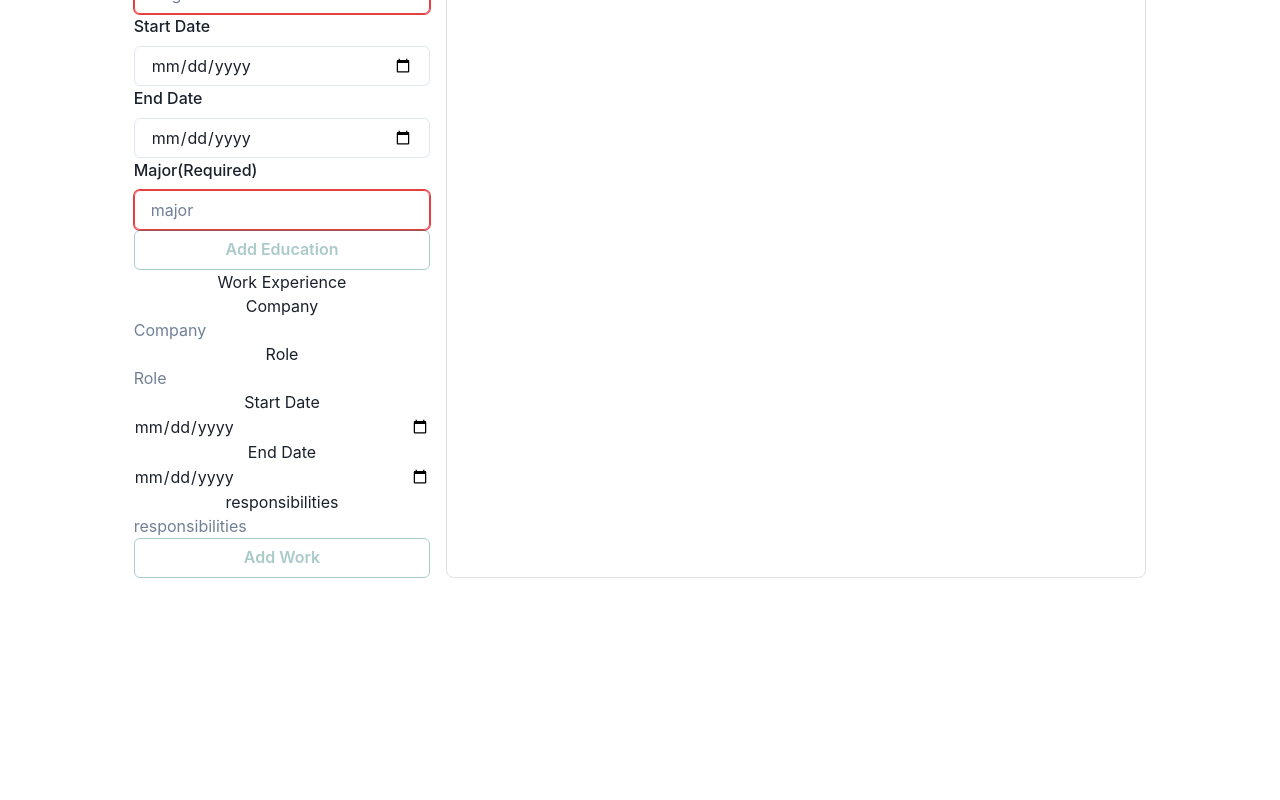
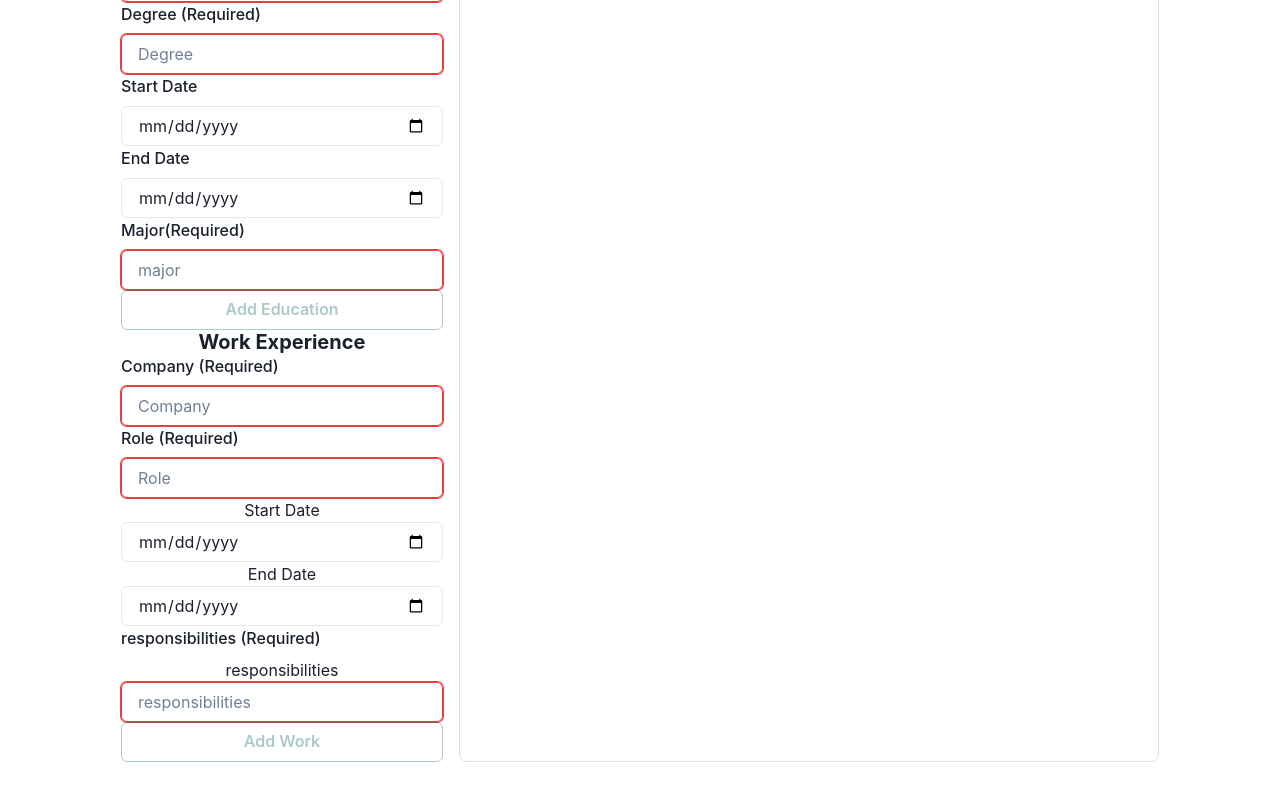
Before and after one commit to angelr1076/React-CV-App, a React (Vite) app: page / in a window 1280 px wide. Shown: the part 658-1458 px from the top of the page. Before the commit the page ends 1268 px from the top, so only its background shows below. Built offline with nearby package versions, Linux system fonts and the light colour scheme.

Commit message:
Added Box component to Form components and App

```diff
--- a/src/assets/styles/style.css
+++ b/src/assets/styles/style.css
@@ -17,18 +17,18 @@
   -webkit-text-size-adjust: 100%;
 }
 
+body {
+  margin: 0;
+  display: flex;
+  min-width: 320px;
+  min-height: 100vh;
+}
+
 #root {
   max-width: 1280px;
   margin: 0 auto;
   padding: 2rem;
   text-align: center;
-}
-
-body {
-  margin: 0;
-  display: flex;
-  min-width: 320px;
-  min-height: 100vh;
 }
 
 .main {
--- a/src/components/GeneralInfoForm.jsx
+++ b/src/components/GeneralInfoForm.jsx
@@ -1,7 +1,6 @@
 import { useState } from 'react';
 import { FormLabel, Input } from '@chakra-ui/react';
-import { Button } from '@chakra-ui/react';
-import { Heading } from '@chakra-ui/react';
+import { Box, Heading, Text, Button } from '@chakra-ui/react';
 import PropTypes from 'prop-types';
 
 function GeneralInfoForm({ addGeneralInfo }) {
@@ -34,7 +33,7 @@ function GeneralInfoForm({ addGeneralInfo }) {
   const lnameError = formData.lname === '';
 
   return (
-    <div>
+    <Box p={5} borderRadius='5'>
       <Heading as='h3' size='md' noOfLines={1}>
         Personal Details
       </Heading>
@@ -106,7 +105,7 @@ function GeneralInfoForm({ addGeneralInfo }) {
           Add Details
         </Button>
       </form>
-    </div>
+    </Box>
   );
 }
 
--- a/src/components/WorkExperienceForm.jsx
+++ b/src/components/WorkExperienceForm.jsx
@@ -1,5 +1,7 @@
 import { useState } from 'react';
+import { FormLabel, Input } from '@chakra-ui/react';
 import { Button } from '@chakra-ui/react';
+import { Heading } from '@chakra-ui/react';
 import PropTypes from 'prop-types';
 
 function WorkExperienceForm({ addWorkExperience }) {
@@ -28,31 +30,47 @@ function WorkExperienceForm({ addWorkExperience }) {
     });
   };
 
+  const companyError = formData.company === '';
+  const roleError = formData.role === '';
+  const responsibilitiesError = formData.responsibilities === '';
+
   return (
     <div>
-      <h3>Work Experience</h3>
+      <Heading as='h3' size='md' noOfLines={1}>
+        Work Experience
+      </Heading>
       <form className='info-form' onSubmit={handleSubmit}>
-        {/* form inputs */}
-        <label htmlFor='company'>Company</label>
-        <input
+        {/* form Inputs */}
+        {!companyError ? (
+          <FormLabel htmlFor='company'>Company</FormLabel>
+        ) : (
+          <FormLabel htmlFor='company'>Company (Required)</FormLabel> // Todo Required in red (later)
+        )}
+        <Input
           type='text'
           id='company'
           name='company'
           value={formData.company}
           onChange={handleChange}
           placeholder='Company'
+          isInvalid={companyError}
         />
-        <label htmlFor='role'>Role</label>
-        <input
+        {!roleError ? (
+          <FormLabel htmlFor='role'>Role</FormLabel>
+        ) : (
+          <FormLabel htmlFor='role'>Role (Required)</FormLabel> // Todo Required in red (later)
+        )}
+        <Input
           type='text'
           id='role'
           name='role'
           value={formData.role}
           onChange={handleChange}
           placeholder='Role'
+          isInvalid={roleError}
         />
         <label htmlFor='startDate'>Start Date</label>
-        <input
+        <Input
           type='date'
           id='startDate'
           name='startDate'
@@ -61,7 +79,7 @@ function WorkExperienceForm({ addWorkExperience }) {
           placeholder='Start Date'
         />
         <label htmlFor='endDate'>End Date</label>
-        <input
+        <Input
           type='date'
           id='endDate'
           name='endDate'
@@ -69,14 +87,22 @@ function WorkExperienceForm({ addWorkExperience }) {
           onChange={handleChange}
           placeholder='End Date'
         />
+        {!responsibilitiesError ? (
+          <FormLabel htmlFor='responsibilities'>responsibilities</FormLabel>
+        ) : (
+          <FormLabel htmlFor='responsibilities'>
+            responsibilities (Required)
+          </FormLabel> // Todo Required in red (later)
+        )}
         <label htmlFor='responsibilities'>responsibilities</label>
-        <input
+        <Input
           type='text'
           id='responsibilities'
           name='responsibilities'
           value={formData.responsibilities}
           onChange={handleChange}
           placeholder='responsibilities'
+          isInvalid={responsibilitiesError}
         />
         <Button
           type='submit'
--- a/src/main.jsx
+++ b/src/main.jsx
@@ -3,11 +3,14 @@ import ReactDOM from 'react-dom/client';
 import App from './App.jsx';
 import './assets/styles/style.css';
 import { ChakraProvider } from '@chakra-ui/react';
+import { Box } from '@chakra-ui/react';
 
 ReactDOM.createRoot(document.getElementById('root')).render(
   <React.StrictMode>
     <ChakraProvider>
-      <App />
+      <Box p={5} borderRadius='5'>
+        <App />
+      </Box>
     </ChakraProvider>
   </React.StrictMode>
 );
```
